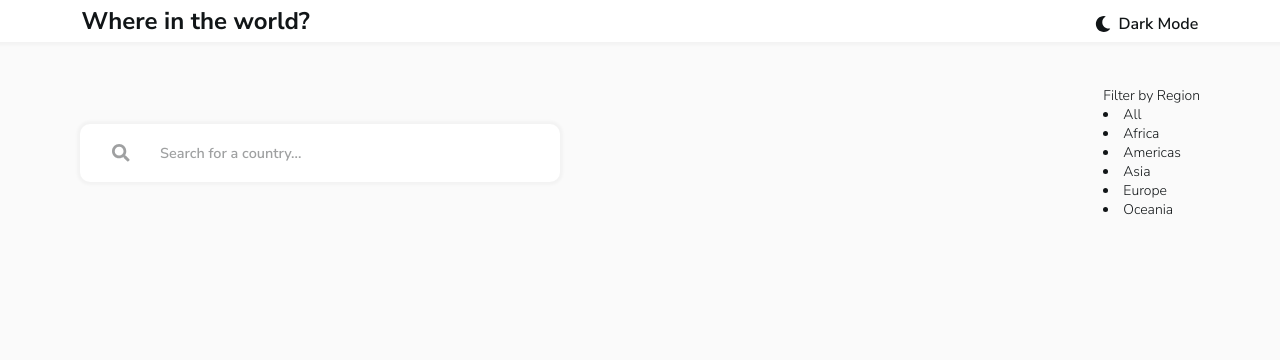
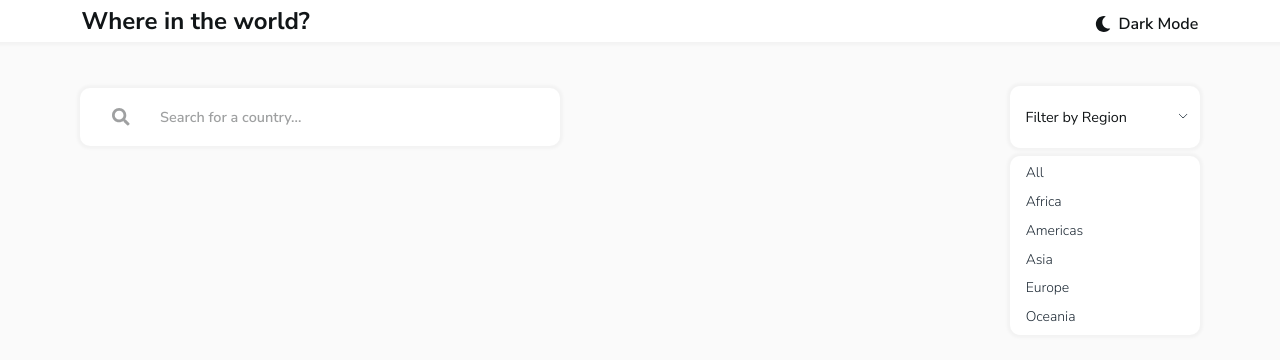
Before and after one commit to faha1999/rest-countries-api-with-color-theme-switcher, a React (Create React App) app: page / in a window 1280 px wide. Both pictures are taken after a click on the heading "Filter by Region". Shown: the top 360 px of the page. Built offline with nearby package versions, Linux system fonts and the light colour scheme.

Commit message:
complete FilterRegions

```diff
--- a/src/components/search/partials/FilterRegions.jsx
+++ b/src/components/search/partials/FilterRegions.jsx
@@ -23,12 +23,12 @@ export const FilterRegions = (props) => {
 
   const fetchRegion = async (regionName) => {
     if (regionName === 'all') {
-      const url = `https://restcountries.com/v2/all`;
+      const url = `https://restcountries.com/v3.1/all`;
       const response = await fetch(url);
       const data = await response.json();
       props.setCountries(data);
     } else {
-      const url = `https://restcountries.com/v2/region/${regionName}`;
+      const url = `https://restcountries.com/v3.1/region/${regionName}`;
       const response = await fetch(url);
       const data = await response.json();
       props.setCountries(data);
@@ -43,7 +43,7 @@ export const FilterRegions = (props) => {
 
   return (
     <section
-      className={isVisible ? 'active-regions select-region' : 'select-region'}
+      className={isVisible ? 'activeRegions selectRegion' : 'selectRegion'}
       id="regions"
     >
       <summary onClick={(e) => addDropdown(e)}>
@@ -52,7 +52,7 @@ export const FilterRegions = (props) => {
           : activeRegion}
       </summary>
       {isVisible ? (
-        <div className="region-list">
+        <div className="regionList">
           {regions.map((region) => (
             <li
               onClick={() => {
--- a/src/styles/scss/components/_search.scss
+++ b/src/styles/scss/components/_search.scss
@@ -3,7 +3,7 @@
   flex-direction: row;
   justify-content: space-between;
   padding: 2.8rem 5rem;
-}
+
   .inputArea {
     position: relative;
     display: flex;
@@ -41,3 +41,80 @@
       }
     }
   }
+}
+
+.selectRegion {
+  position: relative;
+  border-radius: 10px;
+  width: 11.5rem;
+  height: 30%;
+  padding: 0 0.2rem;
+  -webkit-box-shadow: rgb(0 0 0 / 3%) 0px 0px 3px 3px;
+  box-shadow: rgb(0 0 0 / 3%) 0px 0px 3px 3px;
+  background-color: $white;
+
+  summary {
+    padding: 1.3rem 0.8rem;
+    cursor: pointer;
+    border-radius: 5px;
+    list-style: none;
+    display: flex;
+    flex-direction: row;
+    gap: 2.8rem;
+    align-items: center;
+    font-size: 0.9rem;
+    font-weight: 400;
+    justify-content: space-between;
+
+    &:after {
+      content: '';
+      display: inline-block;
+      width: 0.4rem;
+      height: 0.4rem;
+      border-bottom: 1px solid currentColor;
+      border-left: 1px solid currentColor;
+      border-bottom-left-radius: 2px;
+      transform: rotate(45deg) translate(50%, 0);
+      transform-origin: center center;
+      transition: all ease-in-out 0.3s;
+      color: $dark-blue;
+    }
+  }
+
+  .regionList {
+    max-width: 100%;
+    display: flex;
+    flex-direction: column;
+    width: 100%;
+    background-color: $white;
+    position: absolute;
+    top: calc(100% + 0.5rem);
+    left: 0;
+    padding: 0.2rem 1rem;
+    margin: 0;
+    box-sizing: border-box;
+    border-radius: 10px;
+    max-height: 300px;
+    overflow-y: auto;
+    list-style: none;
+    line-height: 1.8rem;
+    -webkit-box-shadow: rgb(0 0 0 / 3%) 0px 0px 3px 3px;
+    box-shadow: rgb(0 0 0 / 3%) 0px 0px 3px 3px;
+
+    li {
+      cursor: pointer;
+      color: $very-dark-blue-background;
+      transition: all ease-in-out 0.3s;
+
+      &:hover {
+        color: $dark-gray;
+        transition: all ease-in-out 0.3s;
+      }
+    }
+  }
+}
+
+.activeRegions.selectRegion summary:after {
+  transform: rotate(-45deg) translate(50%, 0);
+  transition: all ease-in-out 0.3s;
+}
```
Also changed, not shown: src/styles/css/styles.min.css, 1 other file (tests, documents, lock files or other folders). Lines whose indentation alone changed are shown as unchanged.
